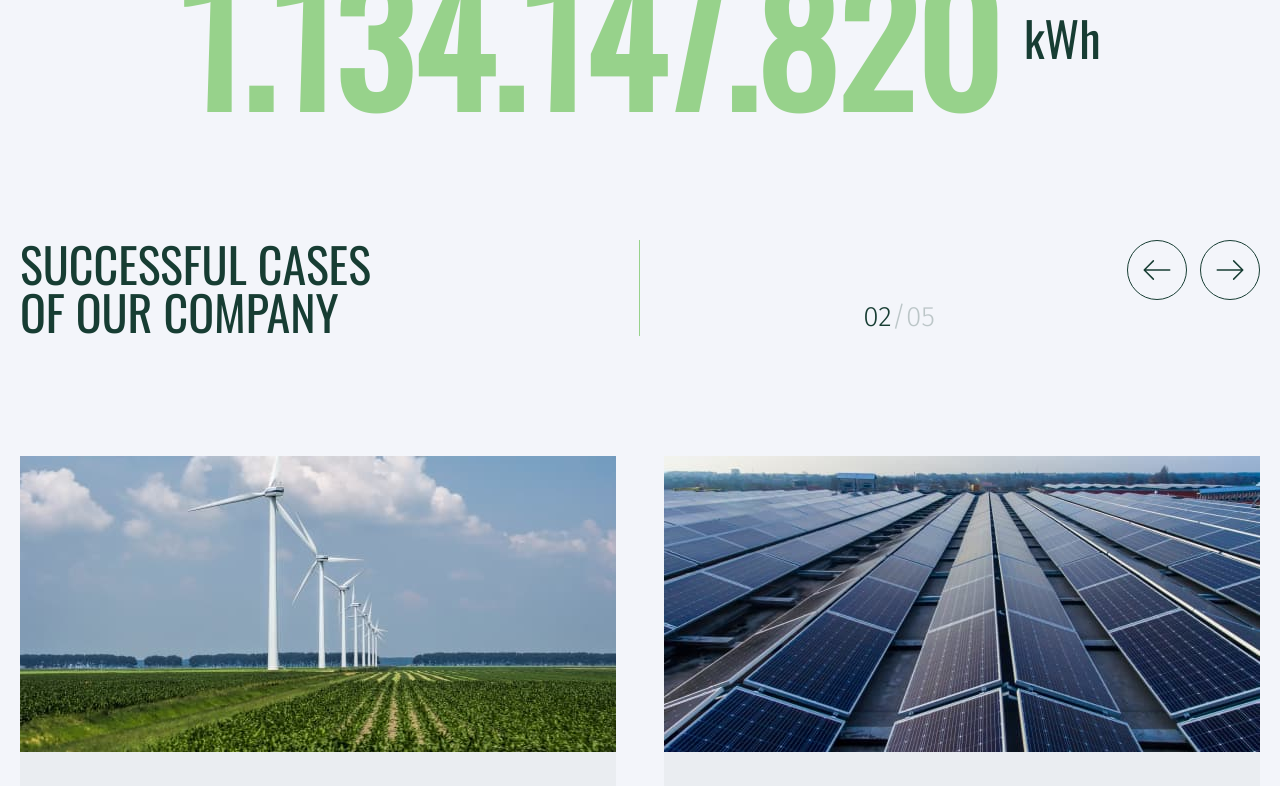
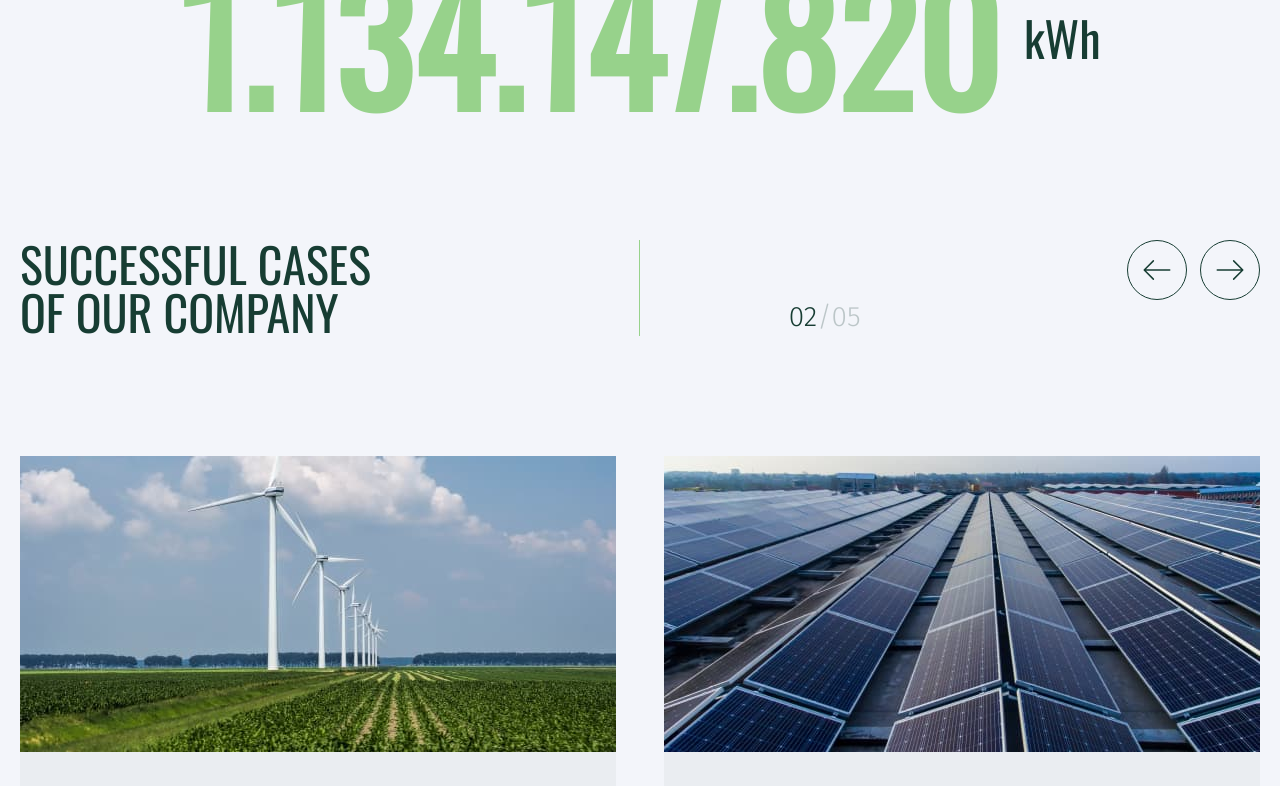
Before and after one commit to Marina-Chuhlib/ecosolution, a React (Create React App) app: page / in a window 1280 px wide. Shown: the part 2434-3220 px from the top of the page. Built offline with nearby package versions, Linux system fonts and the light colour scheme.

Commit message:
Update styles

```diff
--- a/src/shared/components/Slider/Slider.module.css
+++ b/src/shared/components/Slider/Slider.module.css
@@ -103,7 +103,7 @@
 
   .page {
     top: 0;
-    left: 68%;
+    left: 62%;
     top: 60px;
   }
 
```
